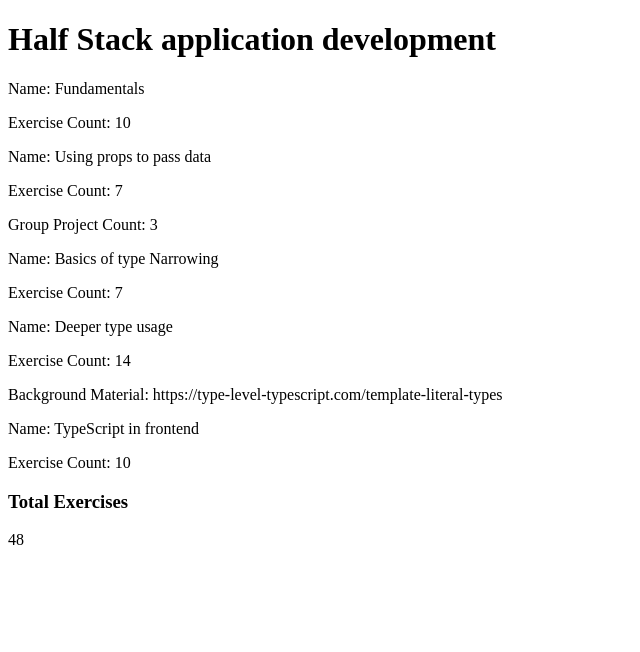
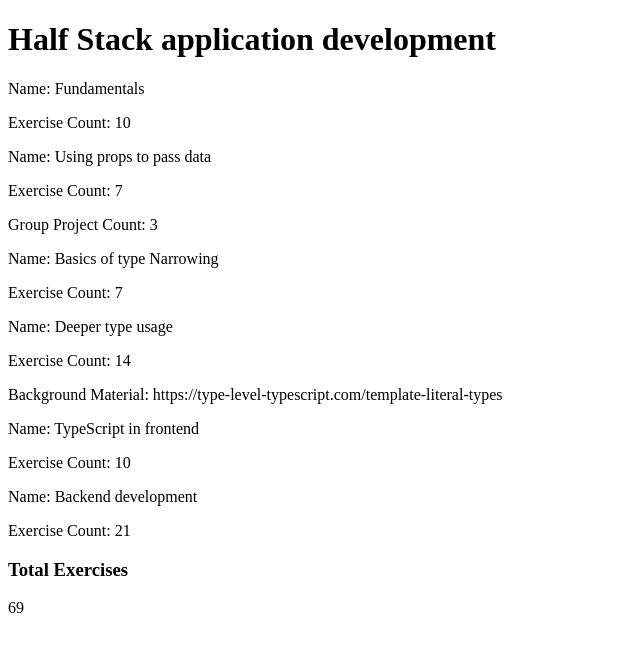
Before and after one commit to Peterzolo/part9-client, a React (Create React App) app: page / in a window 1280 px wide. Shown: the top 652 px of the page, without its empty margins (0-640 px from the left). Built offline with nearby package versions, Linux system fonts and the light colour scheme.

Commit message:
interface
Modified code

```diff
--- a/src/data.ts
+++ b/src/data.ts
@@ -33,4 +33,11 @@ export const courseParts: CoursePart[] = [
     description: "a hard part",
     kind: "basic",
   },
+  {
+    name: "Backend development",
+    exerciseCount: 21,
+    description: "Typing the backend",
+    requirements: ["nodejs", "jest"],
+    kind: "special",
+  },
 ];
```
Also changed, not shown: src/interface/interface.ts (+7 -1 lines).
